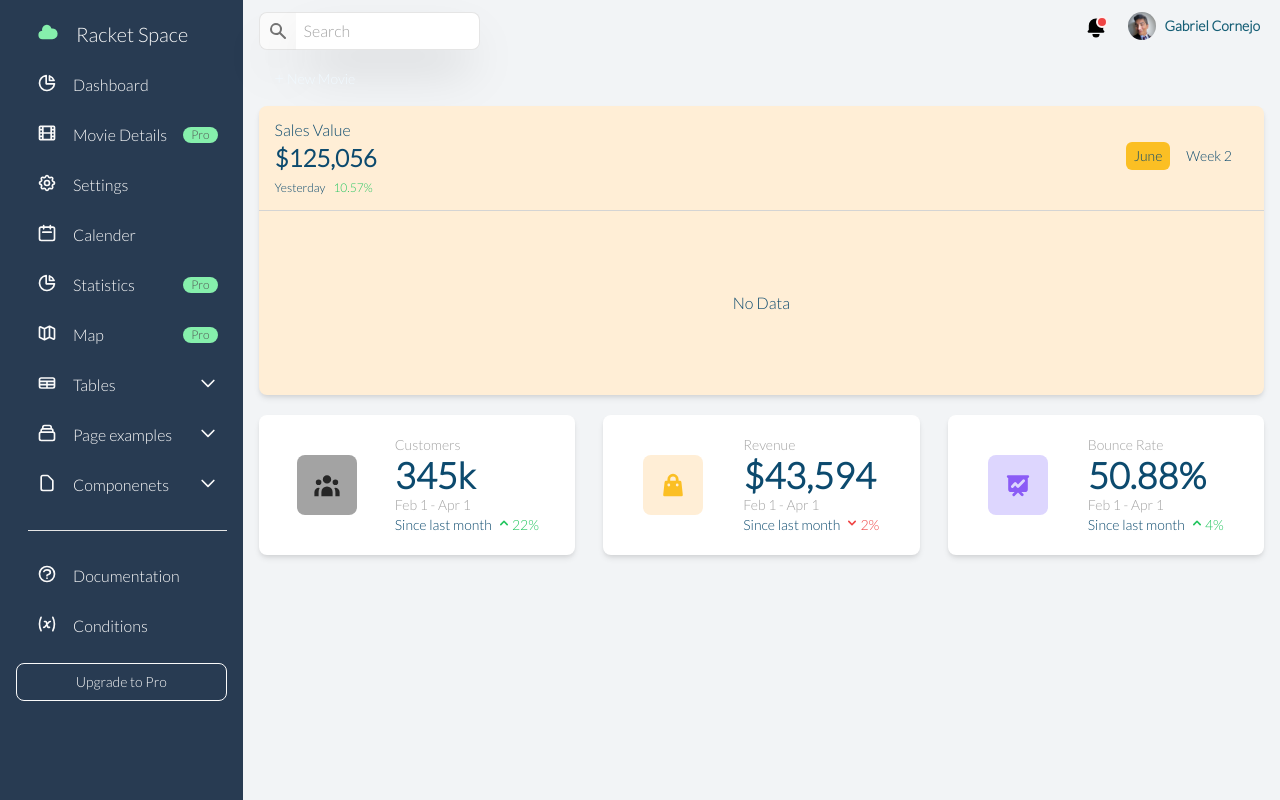
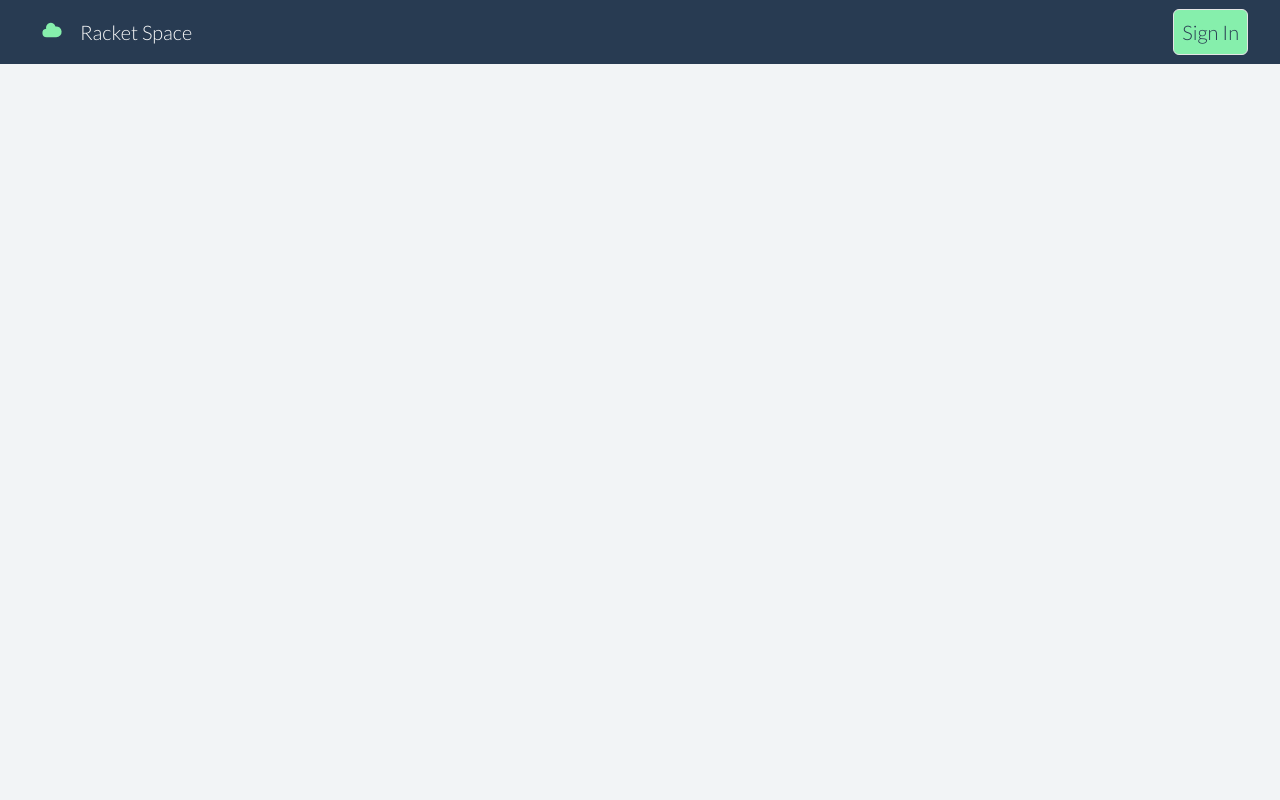
Before and after one commit to gccornejo441/Jobbox, a Next.js app: page / in a window 1280 px wide. Built offline with nearby package versions, Linux system fonts and the light colour scheme.

Commit message:
configured user page awaiting additional functionalities for user handling

```diff
--- a/components/mobilenav.js
+++ b/components/mobilenav.js
@@ -2,6 +2,7 @@
 import { Fragment } from 'react'
 import { Disclosure, Menu, Transition } from '@headlessui/react'
 import { BellIcon, MenuIcon, XIcon } from '@heroicons/react/outline'
+import { CloudIcon } from '@heroicons/react/solid'
 import SideNav from './sidenav';
 import MobileNavView from './mobilenavView';
 
@@ -23,12 +24,24 @@ const MobileNav = () => {
           <>
             <div class="max-w-7xl mx-auto px-2 sm:px-6 lg:px-8">
               <div class="relative flex items-center justify-between h-16">
+
+              {/* RACKET SPACE LOG */}
+                <div class="flex">
+                  <span class="p-2 text-green-300">
+                    <CloudIcon class="h-6 w-6" />
+                  </span>
+                  <span class="text-gray-50 text-xl p-2">
+                    Racket Space
+                  </span>
+                </div>
+              {/* RACKET SPACE LOG */}
+
                 <div class="absolute inset-y-0 right-0 flex items-center lg:hidden">
                   {/* Mobile menu button*/}
-                                    <Disclosure.Button class="inline-flex items-center justify-center p-2 rounded-md text-gray-50 hover:text-gray-600 hover:bg-blue-50 focus:outline-none focus:ring-2 focus:ring-inset focus:ring-white">
+                  <Disclosure.Button class="inline-flex items-center justify-center p-2 rounded-md text-gray-50 hover:text-regal-blue hover:bg-green-300 focus:outline-none focus:ring-2 focus:ring-inset focus:ring-white">
                     <span class="sr-only">Open main menu</span>
                     {open ? (
-                                            <XIcon class="block h-6 w-6 fixed z-30" aria-hidden="true" />
+                      <XIcon class="block h-6 w-6 fixed z-30 hover:bg-regal-blue hover:text-gray-50" aria-hidden="true" />
                     ) : (
                       <MenuIcon class="block h-6 w-6" aria-hidden="true" />
                     )}
@@ -149,7 +162,7 @@ const MobileNav = () => {
 
             <Disclosure.Panel class="lg:hidden">
               <div class="absolute z-20 top-0 bg-regal-blue h-auto pb-96">
-                               <MobileNavView/>
+                <MobileNavView />
               </div>
               <div class="px-4 pt-3 bg-teal-900 grid place-content-between lg:hidden hidden sm:block absolute z-10">
                 <SideNav />
--- /dev/null
+++ b/components/navbar.js
@@ -0,0 +1,71 @@
+import { Disclosure, Menu, Transition } from '@headlessui/react'
+import { BellIcon, MenuIcon, XIcon } from '@heroicons/react/outline'
+import { CloudIcon } from '@heroicons/react/solid'
+import SideNav from './sidenav';
+import MobileNavView from './mobilenavView';
+
+const navigation = [
+  { name: 'Dashboard', href: '#', current: true },
+  { name: 'Team', href: '#', current: false },
+  { name: 'Projects', href: '#', current: false },
+  { name: 'Calendar', href: '#', current: false },
+]
+
+function classNames(...classes) {
+  return classes.filter(Boolean).join(' ')
+}
+
+export default function Navbar() {
+    return (
+        <>
+          <Disclosure as="nav" class="bg-regal-blue">
+            {({ open }) => (
+              <>
+                <div class="max-w-7xl mx-auto px-2 sm:px-6 lg:px-8">
+                  <div class="relative flex items-center justify-between h-16">
+
+                  {/* RACKET SPACE LOG */}
+                    <div class="flex">
+                      <span class="p-2 text-green-300">
+                        <CloudIcon class="h-6 w-6" />
+                      </span>
+                      <span class="text-gray-50 text-xl p-2">
+                        Racket Space
+                      </span>
+                    </div>
+                  {/* RACKET SPACE LOG */}
+                  {/* RACKET SPACE LOG */}
+                  <div class="flex hidden md:flex">
+                      <a href="./user/sign-in" class="text-gray-50 border rounded-md bg-green-300 text-regal-blue text-xl p-2">
+                        Sign In
+                      </a>
+                    </div>
+                  {/* RACKET SPACE LOG */}
+
+                    <div class="absolute inset-y-0 right-0 flex items-center lg:hidden">
+                      {/* Mobile menu button*/}
+                      <Disclosure.Button class="inline-flex items-center justify-center p-2 rounded-md text-gray-50 hover:text-regal-blue hover:bg-green-300 focus:outline-none focus:ring-2 focus:ring-inset focus:ring-white">
+                        <span class="sr-only">Open main menu</span>
+                        {open ? (
+                          <XIcon class="block h-6 w-6 fixed z-30 hover:bg-regal-blue hover:text-gray-50" aria-hidden="true" />
+                        ) : (
+                          <MenuIcon class="block h-6 w-6" aria-hidden="true" />
+                        )}
+                      </Disclosure.Button>
+                    </div>
+                  </div>
+                </div>
+
+                <Disclosure.Panel class="lg:hidden">
+                <div class="flex h-screen relative sm:hidden">
+                      <a href="./dashboard" class="text-gray-50 border rounded-md bg-green-300 text-regal-blue text-xl p-2 mx-auto h-12">
+                        Sign In
+                      </a>
+                    </div>
+                </Disclosure.Panel>
+              </>
+            )}
+          </Disclosure>
+        </>
+      )
+}
--- a/components/searchbar.js
+++ b/components/searchbar.js
@@ -19,7 +19,8 @@ const SearchBar = () => {
                             </div>
                         </form>
                         <div class="pt-3 px-4">
-                            <button class="bg-orange px-4 py-1 rounded-lg text-blue-50 text-sm"><span class="text-blue-50 text-base">+{' '}</span>New Movie</button>
+                            <button class="bg-regal-blue px-4 py-1 rounded-lg text-blue-50 text-sm"><span class="text-blue-50 text-base">+{' '}</span>New Movie</button>
+                            <a href="/" class="bg-regal-blue ml-2 px-4 py-2 rounded-lg text-blue-50 text-sm hidden md:inline">Sign Out</a>
                         </div>
                     </div>
                     <div class="flex relative z-10">
--- a/components/sidenav.js
+++ b/components/sidenav.js
@@ -8,13 +8,13 @@ import {
 const SideNav = () => {
 
     let menuItems = menu.map(item => (
-        <li class="border border-transparent hover:border-gray-50 rounded-lg my-2">
+        <li class="border border-transparent hover:border-gray-50 bg-regal-blue text-gray-50 hover:bg-green-300 hover:text-regal-blue rounded-lg my-2">
             <div class="flex justify-between" key={item.id}>
                 <span class="flex">
-                    <div class="p-2 text-gray-50">
+                    <div class="p-2">
                         {item.icon}
                     </div>
-                    <div class="p-2 w-max text-gray-50 ">
+                    <div class="p-2 w-max ">
                         {item.label}
                     </div>
                 </span>
@@ -49,22 +49,22 @@ const SideNav = () => {
                             <li class="py-4">
                                 <hr class="w-full bg-gray-50" />
                             </li>
-                            <li class="border border-transparent hover:border-gray-50 rounded-lg my-2">
+                            <li class="border border-transparent hover:border-gray-50  bg-regal-blue text-gray-50 hover:bg-green-300 hover:text-regal-blue rounded-lg my-2">
                                 <div class="flex">
-                                    <span class="p-2 text-gray-50">
+                                    <span class="p-2">
                                         <QuestionMarkCircleIcon class="h-5 w-5" />
                                     </span>
-                                    <span class="p-2 text-gray-50">
+                                    <span class="p-2">
                                         Documentation
                                     </span>
                                 </div>
                             </li>
-                            <li class="border border-transparent hover:border-gray-50 rounded-lg my-2">
+                            <li class="border border-transparent hover:border-gray-50 bg-regal-blue text-gray-50 hover:bg-green-300 hover:text-regal-blue rounded-lg my-2">
                                 <div class="flex">
-                                    <span class="p-2 text-gray-50">
+                                    <span class="p-2">
                                         <VariableIcon class="h-5 w-5" />
                                     </span>
-                                    <span class="p-2 text-gray-50">
+                                    <span class="p-2">
                                         Conditions
                                     </span>
                                 </div>
@@ -73,7 +73,7 @@ const SideNav = () => {
                     </div>
                 </div>
             </div>
-            <div class="border border-gray-50 rounded-lg my-4 text-center py-2 text-sm text-gray-50">
+            <div class="border border-gray-5 hover:bg-green-300 hover:text-gray-600 rounded-lg my-4 text-center py-2 text-sm text-gray-50">
                 Upgrade to Pro
             </div>
         </>
--- a/lib/menuset.js
+++ b/lib/menuset.js
@@ -23,7 +23,7 @@ export const menu = [
         id: 2,
         icon: <FilmIcon class="h-5 w-5" />,
         label: "Movie Details",
-        sublabel: <div class="my-3 mx-2 px-2 bg-green-300 rounded-xl"><div class="text-xs text-gray-600">Pro</div></div>,
+        // sublabel: <div class="my-3 mx-2 px-2 bg-yellow-400 rounded-xl"><div class="text-xs text-gray-600">Pro</div></div>,
     },
     {
         id: 3,
@@ -39,30 +39,30 @@ export const menu = [
         id: 5,
         icon: <ChartPieIcon class="h-5 w-5" />,
         label: "Statistics",
-        sublabel: <div class="my-3 mx-2 px-2 bg-green-300 rounded-xl "><div class="text-xs text-gray-600">Pro</div></div>,
+        // sublabel: <div class="my-3 mx-2 px-2 bg-yellow-400 rounded-xl "><div class="text-xs text-gray-600">Pro</div></div>,
     },
     {
         id: 6,
         icon: <MapIcon class="h-5 w-5" />,
         label: "Map",
-        sublabel: <div class="my-3 mx-2 px-2 bg-green-300 rounded-xl"><div class="text-xs text-gray-600">Pro</div></div>,
+        // sublabel: <div class="my-3 mx-2 px-2 bg-yellow-400 rounded-xl"><div class="text-xs text-gray-600">Pro</div></div>,
     },
     {
         id: 7,
         icon: <TableIcon class="h-5 w-5" />,
         label: "Tables",
-        subIcon: <div class="p-2 text-gray-50 "><ChevronDownIcon class="h-5 w-5" /></div>,
+        subIcon: <div class="p-2"><ChevronDownIcon class="h-5 w-5" /></div>,
     },
     {
         id: 8,
         icon: <CollectionIcon class="h-5 w-5" />,
         label: "Page examples",
-        subIcon: <div class="p-2 text-gray-50 "><ChevronDownIcon class="h-5 w-5" /></div>,
+        subIcon: <div class="p-2"><ChevronDownIcon class="h-5 w-5" /></div>,
     },
     {
         id: 9,
         icon: <DocumentIcon class="h-5 w-5" />,
         label: "Componenets",
-        subIcon: <div class="p-2 text-gray-50 "><ChevronDownIcon class="h-5 w-5" /></div>,
+        subIcon: <div class="p-2"><ChevronDownIcon class="h-5 w-5" /></div>,
     }
 ]
--- a/package.json
+++ b/package.json
@@ -14,6 +14,7 @@
   "dependencies": {
     "@headlessui/react": "^1.2.0",
     "@heroicons/react": "^1.0.1",
+    "mongodb": "^3.6.9",
     "next": "11.0.0",
     "react": "17.0.2",
     "react-dom": "17.0.2"
--- a/pages/index.js
+++ b/pages/index.js
@@ -1,10 +1,5 @@
-import Link from 'next/link';
 import Head from '../components/head';
-// import Products from '../components/products';
-import SideNav from '../components/sidenav';
-import SearchBar from '../components/searchbar';
-import MobileNav from '../components/mobilenav';
-import { useState } from 'react';
+import Navbar from '../components/navbar';
 
 const Index = () => {
   // let [ isDisplayed, setDisplayed ] = useState( false );
@@ -15,17 +10,9 @@ const Index = () => {
   return (
     <>
       <Head />
-      <div class="lg:hidden">
-        <MobileNav />
-      </div>
-      {/* <button onClick={() => setHideShow()}>Toggle</button> */}
-      <div class="flex">
-        <div class="h-screen px-4 pt-3 bg-regal-blue grid place-content-between hidden lg:block">
-          <SideNav />
-        </div>
-        <div class="w-screen">
-          <SearchBar />
-        </div>
+      <Navbar/>
+      <div>
+
       </div>
     </>
   )
--- /dev/null
+++ b/pages/user/sign-in.js
@@ -0,0 +1,36 @@
+
+const SignIn = () => {
+    return (
+        <>
+        <div class="flex justify-center mt-32 md:mt-72">
+            <div class="w-full max-w-xs">
+                <form action="/api/userbase" method="POST" class="bg-regal-blue shadow-md rounded-md px-8 pt-6 pb-8 mb-4">
+                    <div class="mb-4">
+                        <label class="block text-gray-50 text-sm font-bold mb-2" for="username">
+                            Username
+                        </label>
+                        <input class="shadow appearance-none border rounded w-full py-2 px-3 text-gray-50 leading-tight focus:outline-none focus:shadow-outline" id="username" type="text" placeholder="Username" />
+                    </div>
+                    <div class="mb-6">
+                        <label class="block text-gray-50 text-sm font-bold mb-2" for="password">
+                            Password
+                        </label>
+                        <input class="shadow appearance-none border border-red-500 rounded w-full py-2 px-3 text-gray-50 mb-3 leading-tight focus:outline-none focus:shadow-outline" name="password" id="password" type="password" placeholder="******************" />
+                        <p class="text-red-500 text-xs italic">Please choose a password.</p>
+                    </div>
+                    <div class="flex items-center justify-between">
+                        <button class="bg-green-400 hover:bg-green-300 text-regal-blue font-bold py-2 px-4 rounded focus:outline-none focus:shadow-outline" type="submit" >
+                            Sign In
+                        </button>
+                        <a class="inline-block align-baseline font-bold text-sm text-gray-50 hover:text-green-300" href="#">
+                            Forgot Password?
+                        </a>
+                    </div>
+                </form>
+            </div>
+        </div>
+        </>
+    )
+}
+
+export default SignIn;
```
Also changed, not shown: components/mobilenavView.js (+11 -11 lines), lib/mongo/mongoHandler.js (added, +24 -0 lines), pages/api/userbase.js (added, +36 -0 lines), pages/dashboard.js (added, +34 -0 lines), 2 other files (tests, documents, lock files or other folders). Lines whose indentation alone changed are shown as unchanged.
